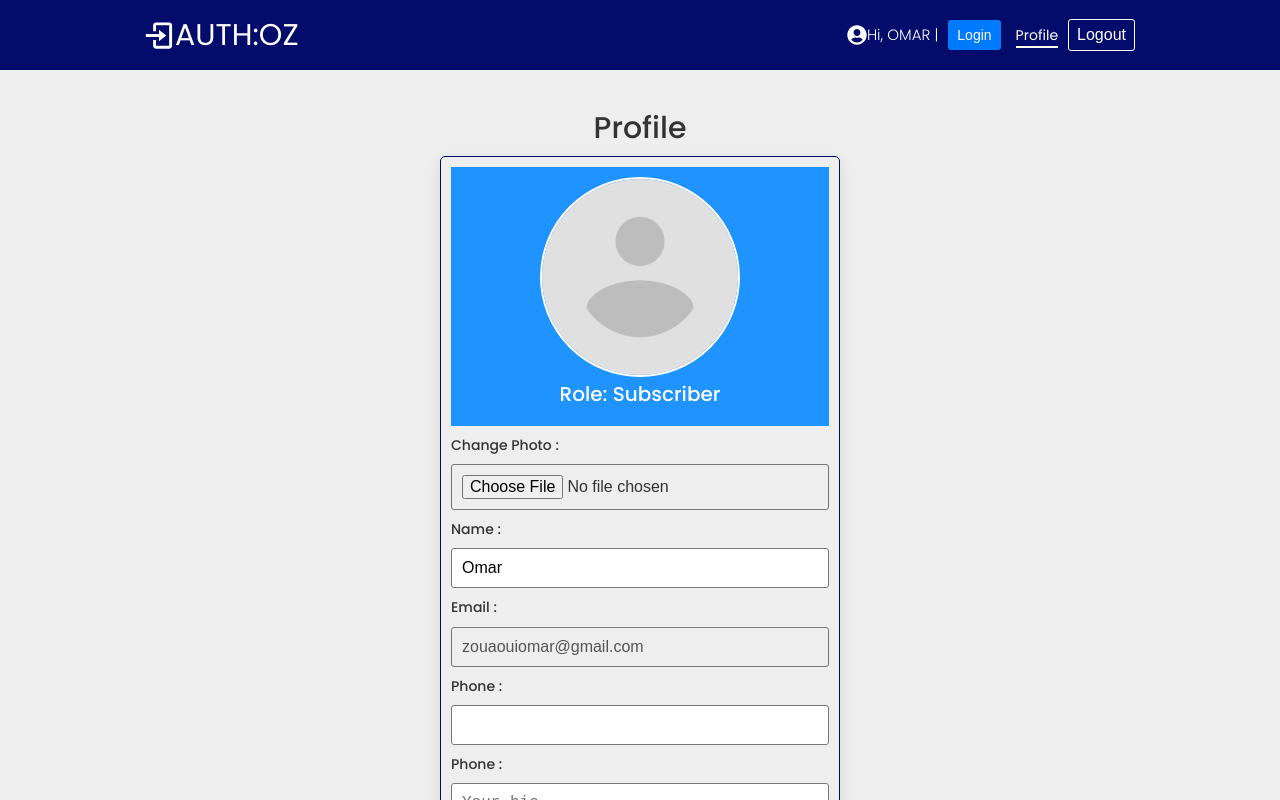
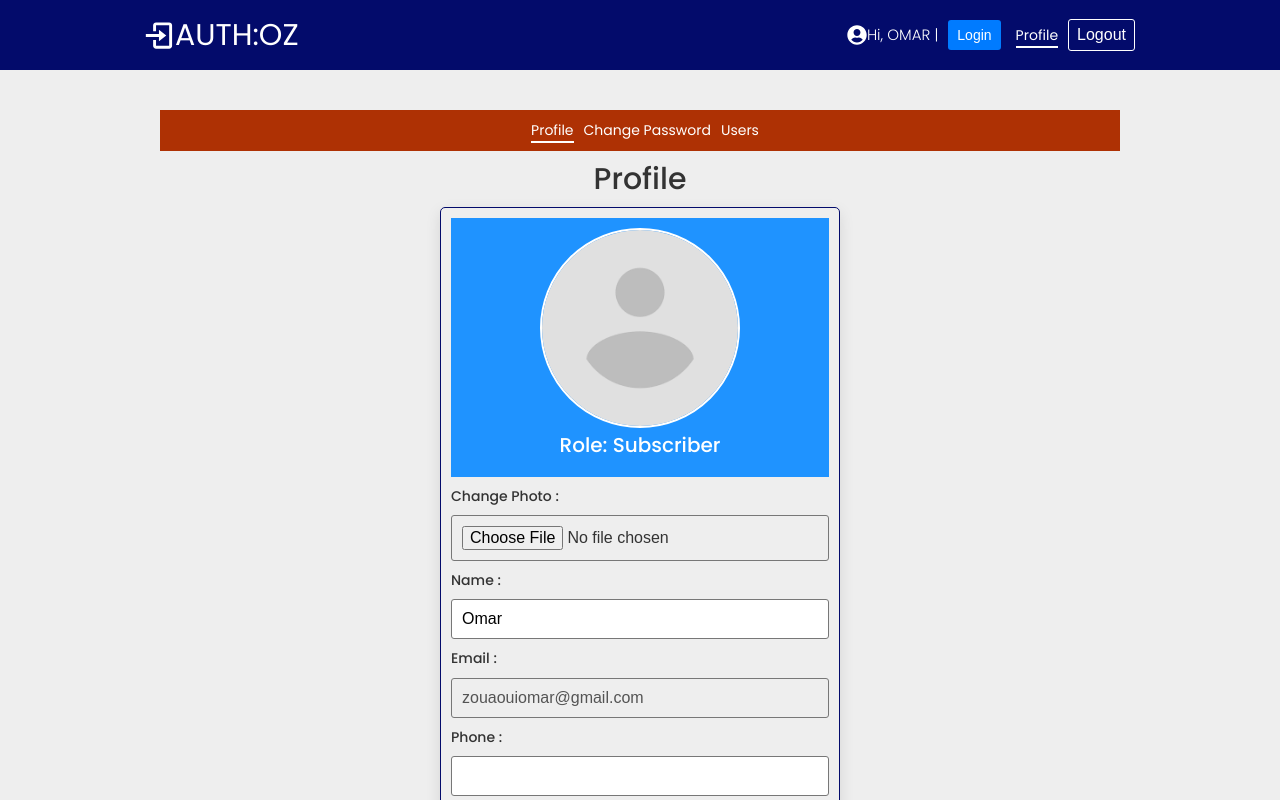
Before and after one commit to omarzouaoui/Frontend-Auth, a React (Create React App) app in the folder frontend/: page /profile in a window 1280 px wide. Shown: the top 800 px of the page. Built offline with nearby package versions, Linux system fonts and the light colour scheme.

Commit message:
starting with ChangePassword

```diff
--- a/frontend/src/components/PageMenu/PageMenu.js
+++ b/frontend/src/components/PageMenu/PageMenu.js
@@ -0,0 +1,26 @@
+import React from 'react'
+import { NavLink } from 'react-router-dom'
+
+export const PageMenu = () => {
+  return (
+    <div>
+        <nav className='--btn-google --p --mb'>
+            <ul className='home-links'>
+
+                <li>
+                        <NavLink to="/profile">Profile</NavLink>
+                </li>
+
+                <li>
+                        <NavLink to="/changePassword">Change Password</NavLink>
+                </li>
+
+                <li>
+                        <NavLink to="/users">Users</NavLink>
+                </li>
+
+            </ul>
+        </nav>
+    </div>
+  )
+}
--- a/frontend/src/pages/profile/Profile.js
+++ b/frontend/src/pages/profile/Profile.js
@@ -2,6 +2,7 @@
 import { Card } from '../../components/card/Card'
 import profileImg from "../../assets/avatarr.png"
 import "./Profile.scss"
+import { PageMenu } from '../../components/PageMenu/PageMenu'
 
 const initialState = {
     name:"Omar",
@@ -24,6 +25,7 @@
     <>
     <section>
         <div className='container'>
+            <PageMenu/>
            <h2 className='--flex-center'>Profile</h2>
            <div className='--flex-center profile'>
             <Card cardClass={"card"}>
```
Also changed, not shown: frontend/src/pages/changePassword/ChangePassword.js (added), frontend/src/pages/changePassword/ChangePassword.scss (added).
